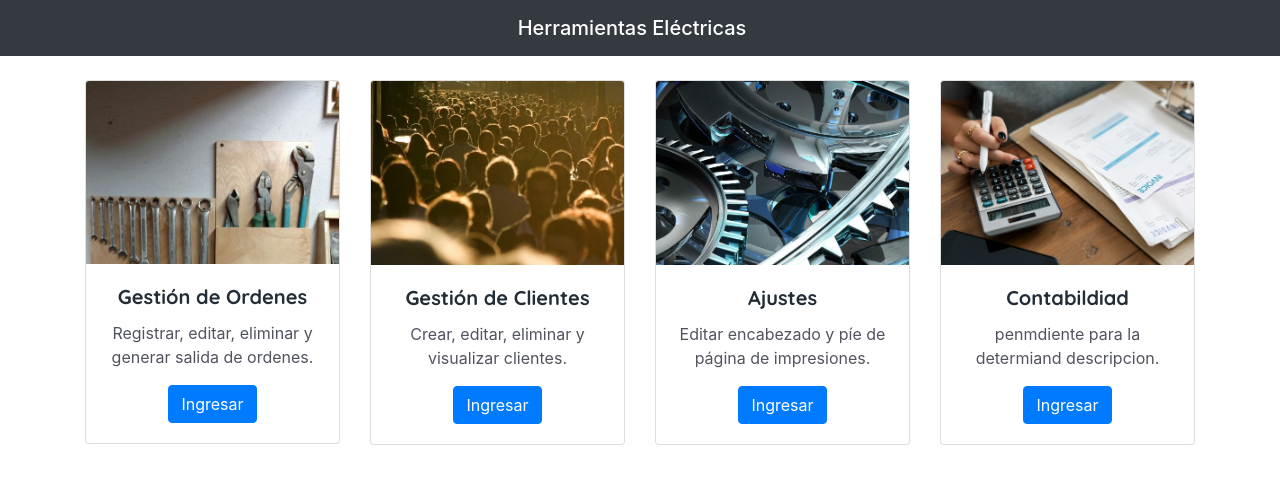
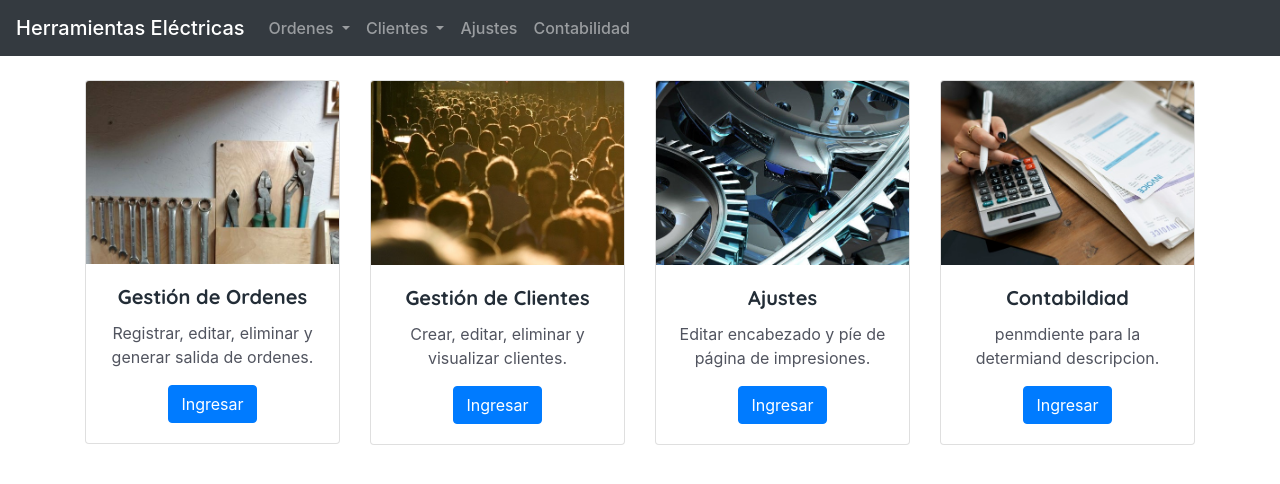
Before and after one commit to DanielParra05/ElectricToolsAngular, an Angular app: page /home in a window 1280 px wide. Shown: the top 484 px of the page. Built offline with nearby package versions, Linux system fonts and the light colour scheme; a web font is replaced by a local one.

Commit message:
Cambio en el header

```diff
--- a/src/app/header/header.component.html
+++ b/src/app/header/header.component.html
@@ -1,8 +1,48 @@
-<nav class="bg-dark navbar navbar-expand-lg navbar-dark" style="justify-content: center">
-    <a class="navbar-brand" href="#" >{{variable}}</a>
+<nav class="bg-dark navbar navbar-expand-lg navbar-dark">
+    <a class="navbar-brand" href="#">{{titulo}}</a>
+    <button class="navbar-toggler" type="button" data-toggle="collapse" data-target="#navbarSupportedContent"
+        aria-controls="navbarSupportedContent" aria-expanded="false" aria-label="Toggle navigation">
+        <span class="navbar-toggler-icon"></span>
+    </button>
+    <!--OPCIONES-->
+    <div class="collapse navbar-collapse" id="navbarSupportedContent">
+        <ul class="navbar-nav mr-auto">
+            <li class="nav-item dropdown">
+                <a class="nav-link dropdown-toggle" href="#" id="navbarDropdown" role="button" data-toggle="dropdown"
+                    aria-haspopup="true" aria-expanded="false">
+                    Ordenes
+                </a>
+                <div class="dropdown-menu" aria-labelledby="navbarDropdown">
+                    <a class="dropdown-item" href="#">Action</a>
+                    <a class="dropdown-item" href="#">Another action</a>
+                    <div class="dropdown-divider"></div>
+                    <a class="dropdown-item" href="#">Something else here</a>
+                </div>
+            </li>
+            <li class="nav-item dropdown">
+                <a class="nav-link dropdown-toggle" href="#" id="navbarDropdown" role="button" data-toggle="dropdown"
+                    aria-haspopup="true" aria-expanded="false">
+                    Clientes
+                </a>
+                <div class="dropdown-menu" aria-labelledby="navbarDropdown">
+                    <a class="dropdown-item" href="#">Action</a>
+                    <a class="dropdown-item" href="#">Another action</a>
+                    <div class="dropdown-divider"></div>
+                    <a class="dropdown-item" href="#">Something else here</a>
+                </div>
+            </li>
+            <li class="nav-item">
+                <a class="nav-link" href="/ajustes">Ajustes</a>
+            </li>
+            <li class="nav-item">
+                <a class="nav-link" href="/contabilidad">Contabilidad</a>
+            </li>
+
+        </ul>
+    </div>
 </nav>
 <!-- ****** Top Header Area Start ******
-                    <div class="top_header_area">
+    <div class="top_header_area">
                         <div class="container">
                             <div class="row">
                                 <div class="col-5 col-sm-6">
--- a/src/app/header/header.component.ts
+++ b/src/app/header/header.component.ts
@@ -3,9 +3,8 @@
 @Component({
   selector: 'app-header',
   templateUrl: './header.component.html',
-
 })
 
 export class HeaderComponent {
-  variable = 'Herramientas Eléctricas';
+  titulo = 'Herramientas Eléctricas';
 }
```
